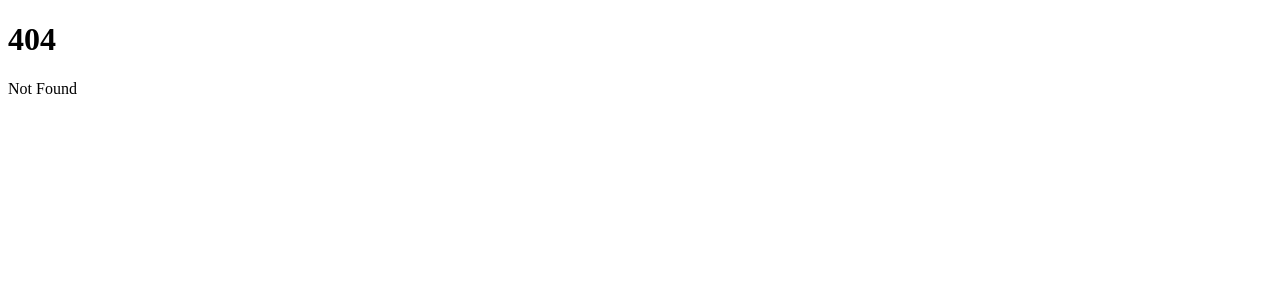
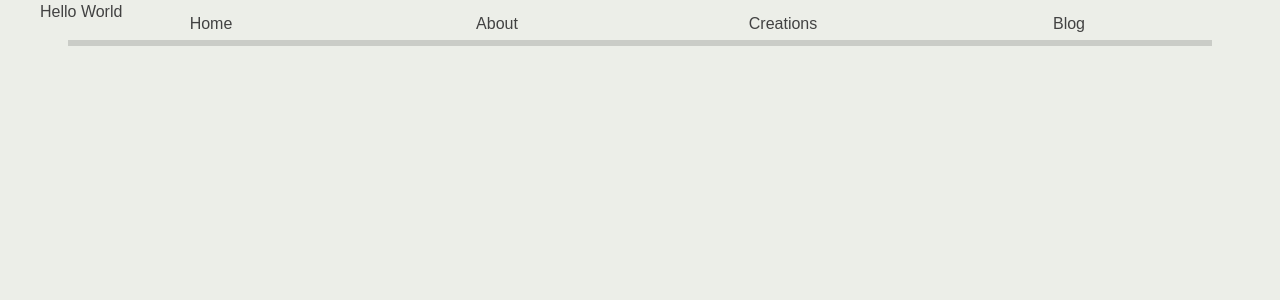
Before and after one commit to Oscariano/Oscariano.github.io, a SvelteKit app in the folder MyX/: page /about in a window 1280 px wide. Before the commit this address had no page. Shown: the top 300 px of the page. Built offline with nearby package versions, Linux system fonts and the light colour scheme.

Commit message:
changing to multipage setup

```diff
--- a/MyX/mdsvex.config.js
+++ b/MyX/mdsvex.config.js
@@ -6,7 +6,9 @@ const dirname = path.resolve(fileURLToPath(import.meta.url), "../");
 
 const config = {
   extensions: [".md", ".svx"],
-  layout: {}
+  layout: {
+    creation_listing: path.resolve(dirname, "")
+  }
 };
 
 export default config;
--- a/MyX/src/app.css
+++ b/MyX/src/app.css
@@ -10,6 +10,13 @@ body {
   overflow-x: hidden;
 }
 
+@layer base {
+  a {
+    color: #4a90d9;
+    text-decoration: underline;
+  }
+}
+
 iconify-icon {
   display: inline-block;
   width: 2em;
--- a/MyX/src/lib/components/creation_tile.svelte
+++ b/MyX/src/lib/components/creation_tile.svelte
@@ -1,5 +1,6 @@
 <script>
   export let creation;
+  import Markdown from '$lib/data/valuables.svx';
 
   let title = creation.title;
   let description = creation.description;
@@ -7,6 +8,7 @@
   let status = creation.status;
   let imgUrl = creation.imgUrl;
   let imgAlt = creation.imgAlt;
+  let markdown = creation.markdown;
 
   let expanded = false;
 
@@ -66,7 +68,7 @@
     <div
       class="bg-[#f5f2e6] px-4 py-2 flex flex-col shadow-[0px_10px_0px_-4px_#00000024] border-t-4 border-[#ccc7b4] w-[96%]"
     >
-      {#if imgUrl != undefined && imgUrl != ""}
+      <!-- {#if imgUrl != undefined && imgUrl != ""}
         <div class="w-full max-h-max px-4 py-2 bg-[#fefefe]">
           <img src={imgUrl} alt={imgAlt} />
         </div>
@@ -96,7 +98,8 @@
             </div>
           </li>
         {/if}
-      </ul>
+      </ul> -->
+      <Markdown />
     </div>
   {/if}
 </div>
--- /dev/null
+++ b/MyX/src/lib/components/nav_bar.svelte
@@ -0,0 +1,6 @@
+<nav class="fixed top-2 left-1/2 -translate-x-1/2 w-[90%] flex justify-around shadow-[0px_10px_0px_-4px_#00000024] md:justify-end px-1 py-1">
+  <a class="w-full text-center text-[#424242] no-underline" href="/">Home</a>
+  <a class="w-full text-center text-[#424242] no-underline" href="/about">About</a>
+  <a class="w-full text-center text-[#424242] no-underline" href="/projects">Creations</a>
+  <a class="w-full text-center text-[#424242] no-underline" href="/contact">Blog</a>
+</nav>
--- a/MyX/src/lib/data/creations.js
+++ b/MyX/src/lib/data/creations.js
@@ -5,7 +5,8 @@ export const creations = [
     url: "https://github.com/Oscariano/valuables",
     imgUrl: "/valuables.png",
     imgAlt: "Screenshots of map and report lost item interface",
-    status: "Active"
+    status: "Active",
+    markdown: "$lib/data/valuables.svx"
   },
   {
     title: "Gradient AI",
--- a/MyX/src/routes/+page.svelte
+++ b/MyX/src/routes/+page.svelte
@@ -3,27 +3,19 @@
   import { onMount } from 'svelte';
   import CreationTile from '$lib/components/creation_tile.svelte';
   import { creations } from '$lib/data/creations.js';
-  import Markdown from '$lib/data/asd.svx';
+  import NavBar from '$lib/components/nav_bar.svelte';
 
   onMount(() => import('iconify-icon'));
 
   let scrollY = 0;
   const threshold = 100;
+
+  let showNav = false;
 </script>
 
 <svelte:window bind:scrollY={scrollY} />
 
-<nav class="fixed top-0 left-0 w-full flex justify-start md:justify-end px-4 py-4">
-  <span class="md:hidden">
-    <iconify-icon icon="pixelarticons:menu" width="2em" height="2em"></iconify-icon>
-  </span>
-  <ul class="hidden md:flex md:items-center md:gap-8 md:block md:text-xl lg:text-2xl">
-    <li><a href="/">Home</a></li>
-    <li><a href="/about">About</a></li>
-    <li><a href="/projects">Projects</a></li>
-    <li><a href="/contact">Contact</a></li>
-  </ul>
-</nav>
+<NavBar />
 
 <section class="h-dvh flex flex-col items-center py-2 px-4 md:px-10">
   <h3 class="md:self-start text-[clamp(1rem,8vw,4rem)] mt-20 text-[#707070]">Hello! This is,</h3>
@@ -44,23 +36,18 @@
   </div>
 </section>
 
-<section class="px-4 md:px-10">
-  <section class="bg-[#E2DECE] px-4 py-6 shadow-[5px_5px_rgba(196,_186,_168,_0.4),_10px_10px_rgba(196,_186,_168,_0.3),_15px_15px_rgba(196,_186,_168,_0.2),_20px_20px_rgba(196,_186,_168,_0.1),_25px_25px_rgba(196,_186,_168,_0.05)]">
+<section class="px-4 md:px-10 text-center">
   <h1 class="text-[clamp(2rem,12vw,6rem)] leading-[0.9] text-center md:text-left">About</h1>
   <p class="text-[clamp(1rem,4vw,1.5rem)]">I am a software engineer with a passion for building web applications. I am currently working at Google as a software engineer. I have a background in computer science and mathematics. I am a quick learner and I am always looking for new challenges.</p>
 </section>
-</section>
 
 <section class="px-4 md:px-10">
-  <section class="bg-[#E2DECE] px-4 py-6 shadow-[5px_5px_rgba(196,_186,_168,_0.4),_10px_10px_rgba(196,_186,_168,_0.3),_15px_15px_rgba(196,_186,_168,_0.2),_20px_20px_rgba(196,_186,_168,_0.1),_25px_25px_rgba(196,_186,_168,_0.05)]">
   <h1 class="text-[clamp(2rem,12vw,6rem)] leading-[0.9] text-center md:text-left">Creations</h1>
-    <p class="text-[clamp(1rem,4vw,1.5rem)]">Here are some of the projects I have worked on.</p>
   <div class="flex flex-col gap-4">
     {#each creations as creation}
       <CreationTile creation={creation}/>
     {/each}
   </div>
-  </section>
 </section>
 
 <section class="mt-10 bg-[#E2DECE] px-10 py-6">
@@ -72,5 +59,3 @@
     </div>
   </div>
 </section>
-
-<Markdown />
--- /dev/null
+++ b/MyX/src/routes/about/+page.svelte
@@ -0,0 +1,10 @@
+<script>
+  import '../../app.css';
+  import NavBar from '$lib/components/nav_bar.svelte';
+</script>
+
+<NavBar />
+
+<section class="px-4 md:px-10">
+  <h1>Hello World</h1>
+</section>
```
Also changed, not shown: MyX/src/routes/blog/+page.svelte (added), MyX/src/routes/creations/+page.svelte (added), 2 other files (tests, documents, lock files or other folders). Lines whose indentation alone changed are shown as unchanged.
